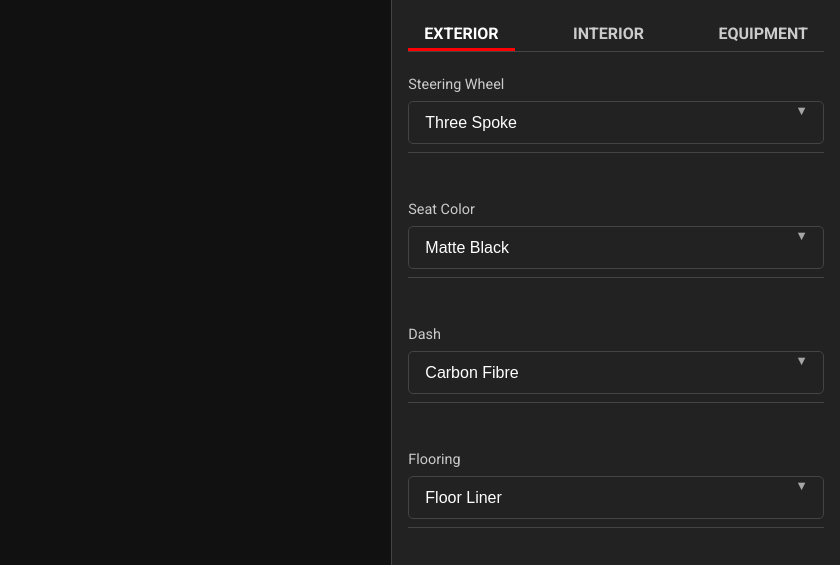
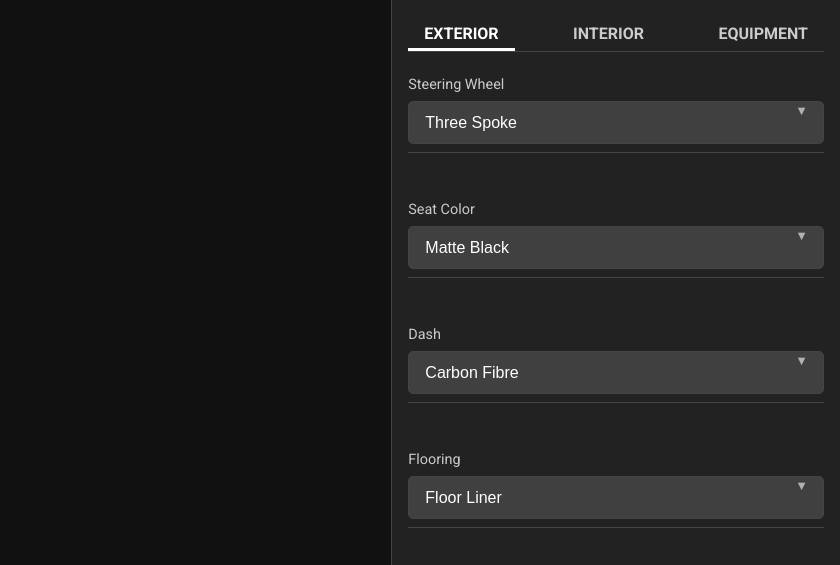
Before and after one commit to SadChimera/supercar-website-am-david-s-team-COPY, a plain HTML site: page interior.html in a window 1280 px wide. Shown: the top 565 px of the page, 440-1280 px from the left. Drawn offline with Linux system fonts and the light colour scheme.

Commit message:
Color-changes

```diff
--- a/style.css
+++ b/style.css
@@ -302,7 +302,7 @@ nav {
     left: 0;
     width: 100%;
     height: 3px;
-    background-color: red;
+    background-color: white;
   }
 
   /* Options Section */
@@ -363,7 +363,7 @@ nav {
     appearance: none;
     width: 100%;
     padding: 0.75rem 1rem;
-    background-color: #222;
+    background-color: #404040;
     color: #fff;
     border: 1px solid #444;
     border-radius: 5px;
@@ -379,11 +379,10 @@ nav {
 
   select:focus {
     border-color: white;
-    box-shadow: 0 0 5px red;
     outline: none;
   }
 
-  /* Add Custom Arrow */
+
   .option::after {
     content: '▼';
     position: absolute;
```
